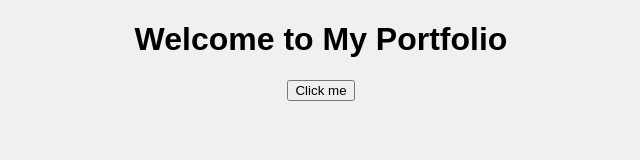
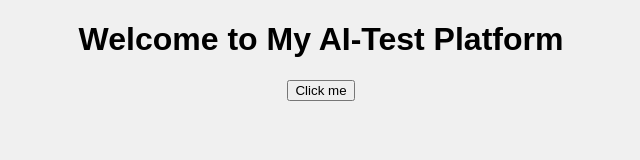
Before and after one commit to PatrickGrimm/AI-Test, a plain HTML site: page AI-Test/index.html in a window 1280 px wide. Shown: the whole page, without its empty margins (319-959 px from the left). Drawn offline with Linux system fonts and the light colour scheme.

Commit message:
Updated index.html title for homepage

```diff
--- a/AI-Test/index.html
+++ b/AI-Test/index.html
@@ -7,7 +7,7 @@
     <link rel="stylesheet" href="styles.css">
 </head>
 <body>
-    <h1>Welcome to My Portfolio</h1>
+    <h1>Welcome to My AI-Test Platform</h1>
     <div id="app"></div>
     <script src="app.js"></script>
 </body>
```
